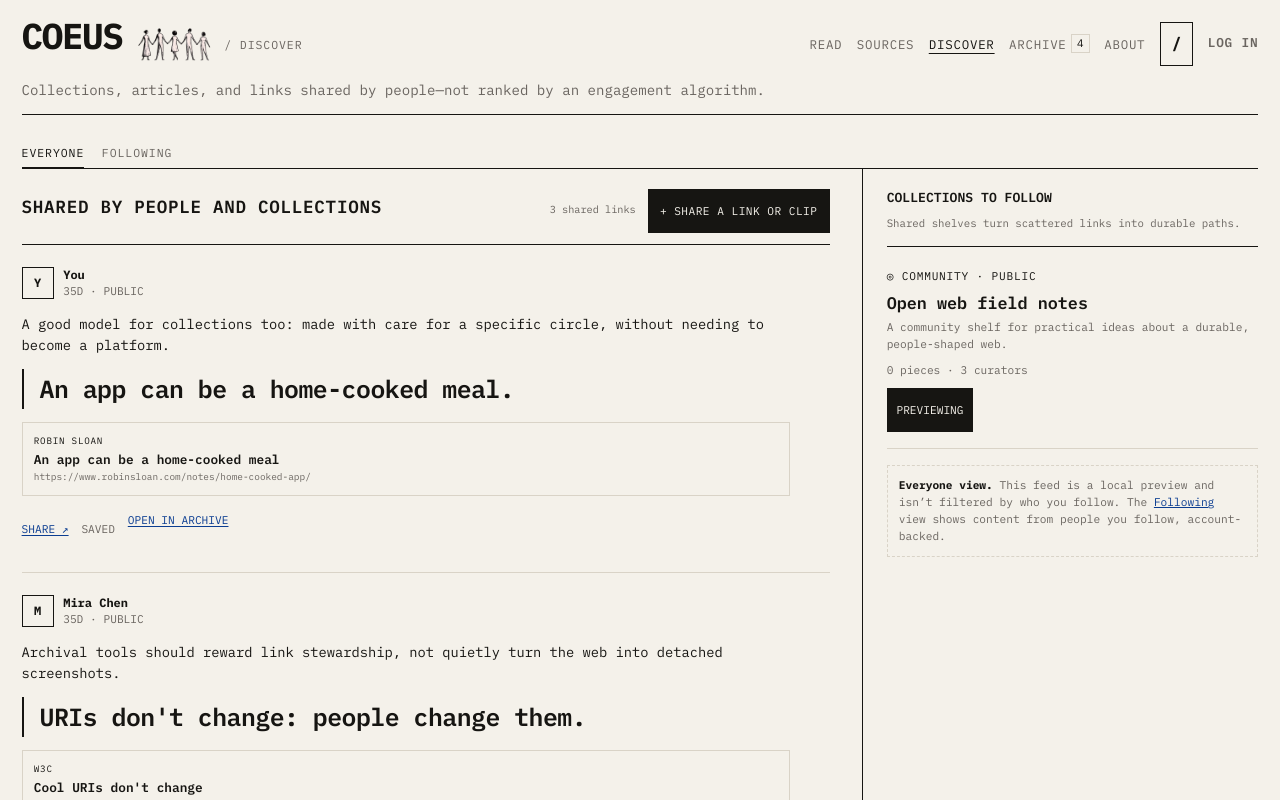
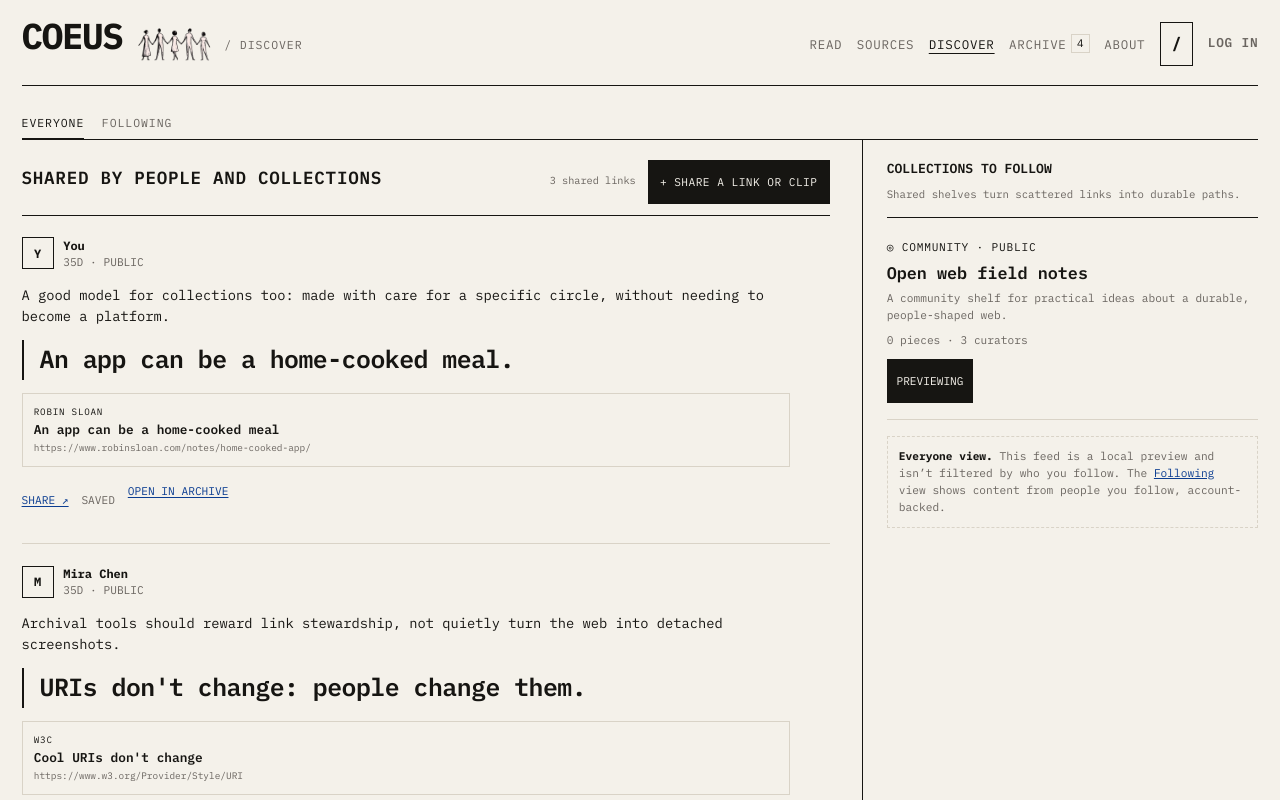
Before and after one commit to dylanchid/coeus, a Next.js app: page /discover in a window 1280 px wide. Shown: the top 800 px of the page. Built offline with nearby package versions, Linux system fonts and the light colour scheme; no server answers.

Commit message:
Remove discover page tagline

```diff
--- a/src/components/SocialApp.tsx
+++ b/src/components/SocialApp.tsx
@@ -87,7 +87,6 @@ export function DiscoverApp() {
   return (
     <AppShell
       section="discover"
-      subline="Collections, articles, and links shared by people—not ranked by an engagement algorithm."
     >
       <div className="social-page">
       <DiscoverViewTabs current="everyone" />
```
